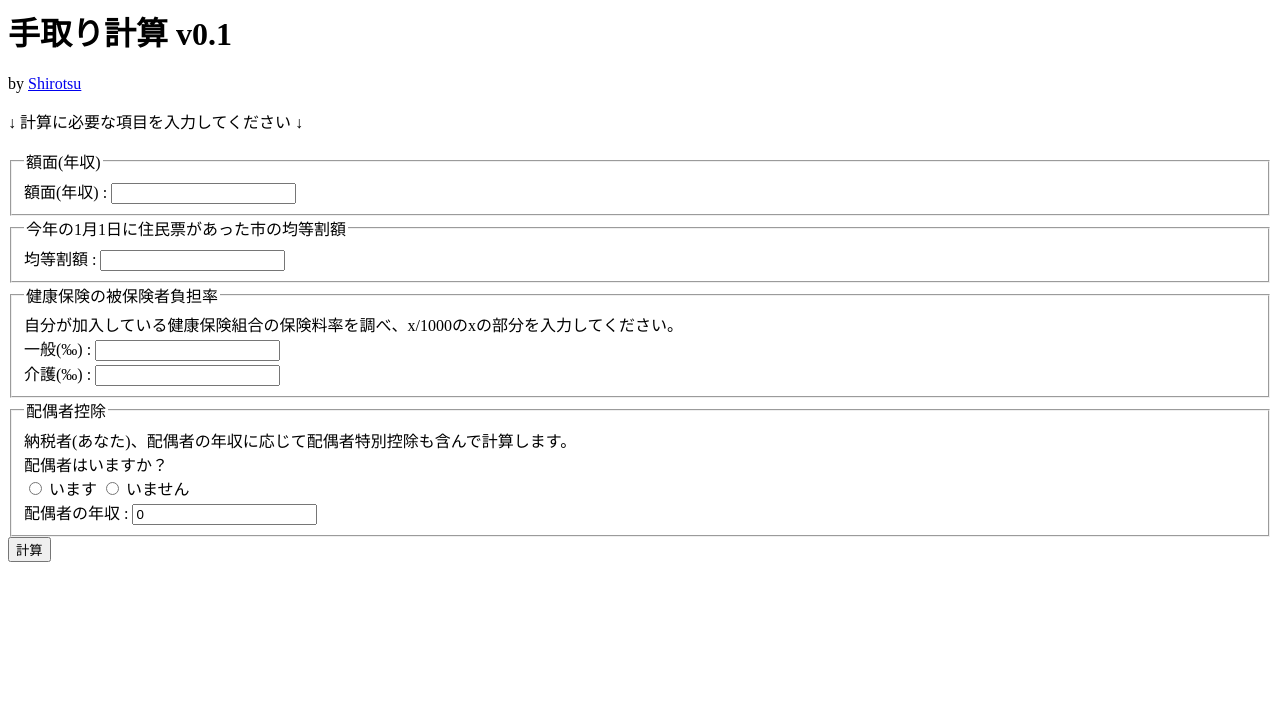
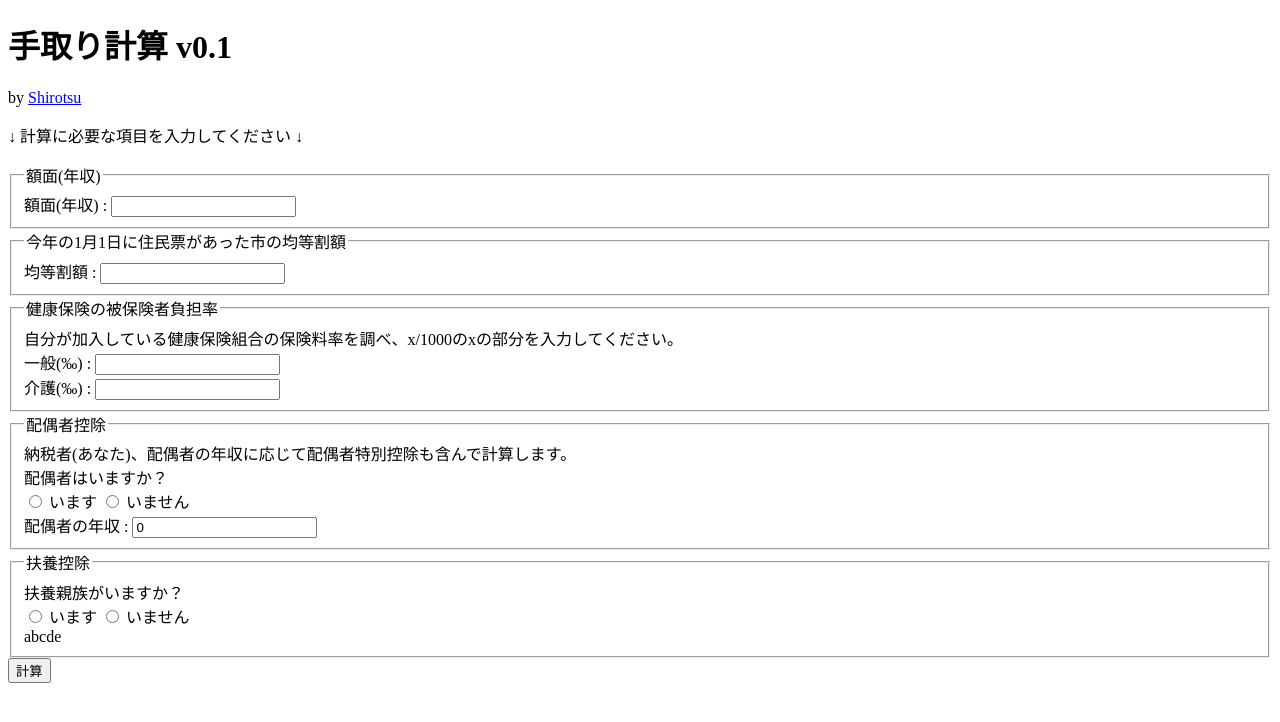
Before and after one commit to Nao-Shirotsu/zeikin_calculator, a Flask app: page / in a window 1280 px wide. Shown: the top 722 px of the page. Run offline with Flask 3, Linux system fonts and the light colour scheme.

Commit message:
htmlにheadとbodu追加した

```diff
--- a/templates/index.html
+++ b/templates/index.html
@@ -1,4 +1,9 @@
+<!DOCTYPE html>
+<html>
+  <head>
     <title>手取り計算 v0.1</title>
+  </head>
+  <body>
     <h1>手取り計算 v0.1</h1>
     by <a href="https://twitter.com/4rotsugd">Shirotsu</a>
     <p>↓ 計算に必要な項目を入力してください ↓</p>
@@ -18,6 +23,7 @@ by <a href="https://twitter.com/4rotsugd">Shirotsu</a>
           <input type="text" name="kintouwari" id="kintouwari" required/>
         </div>
       </fieldset>
+
       <fieldset>
         <legend>健康保険の被保険者負担率</legend>
         <div>
@@ -32,6 +38,7 @@ by <a href="https://twitter.com/4rotsugd">Shirotsu</a>
           <input type="text" name="kenkou_rate_kaigo" id="kenkou_rate_kaigo" required/>
         </div>
       </fieldset>
+
       <fieldset>
         <legend>配偶者控除</legend>
         <div>
@@ -52,7 +59,30 @@ by <a href="https://twitter.com/4rotsugd">Shirotsu</a>
           <input type="text" name="haigusha_gakumen" id="haigusha_gakumen" value="0"/>
         </div>
       </fieldset>
+
+      <fieldset>
+        <legend>扶養控除</legend>
+        <script type="text/javascript" src="{{ url_for('static', filename='show_by_id.js') }}"></script>
+        <script type="text/javascript" src="{{ url_for('static', filename='hide_by_id.js') }}"></script>
+
+        <div>
+          扶養親族がいますか？
+        </div>
+        <div>
+          <input type="radio" id="fuyoushinzoku_choice1" onclick="show_by_id('mytest')" name="fuyoushinzoku" value="yes" required/>
+          <label for="fuyoushinzoku_choice1">います</label>
+
+          <input type="radio" id="fuyoushinzoku_choice2" onclick="hide_by_id('mytest')" name="fuyoushinzoku" value="no" />
+          <label for="fuyoushinzoku_choice2">いません</label>
+        </div>
+        <div id="mytest">
+          abcde
+        </div>
+
+      </fieldset>
       <div class="tedori_param">
         <input type="submit" value="計算" />
       </div>
     </form>
+  </body>
+</html>
```
Lines whose indentation alone changed are shown as unchanged.
